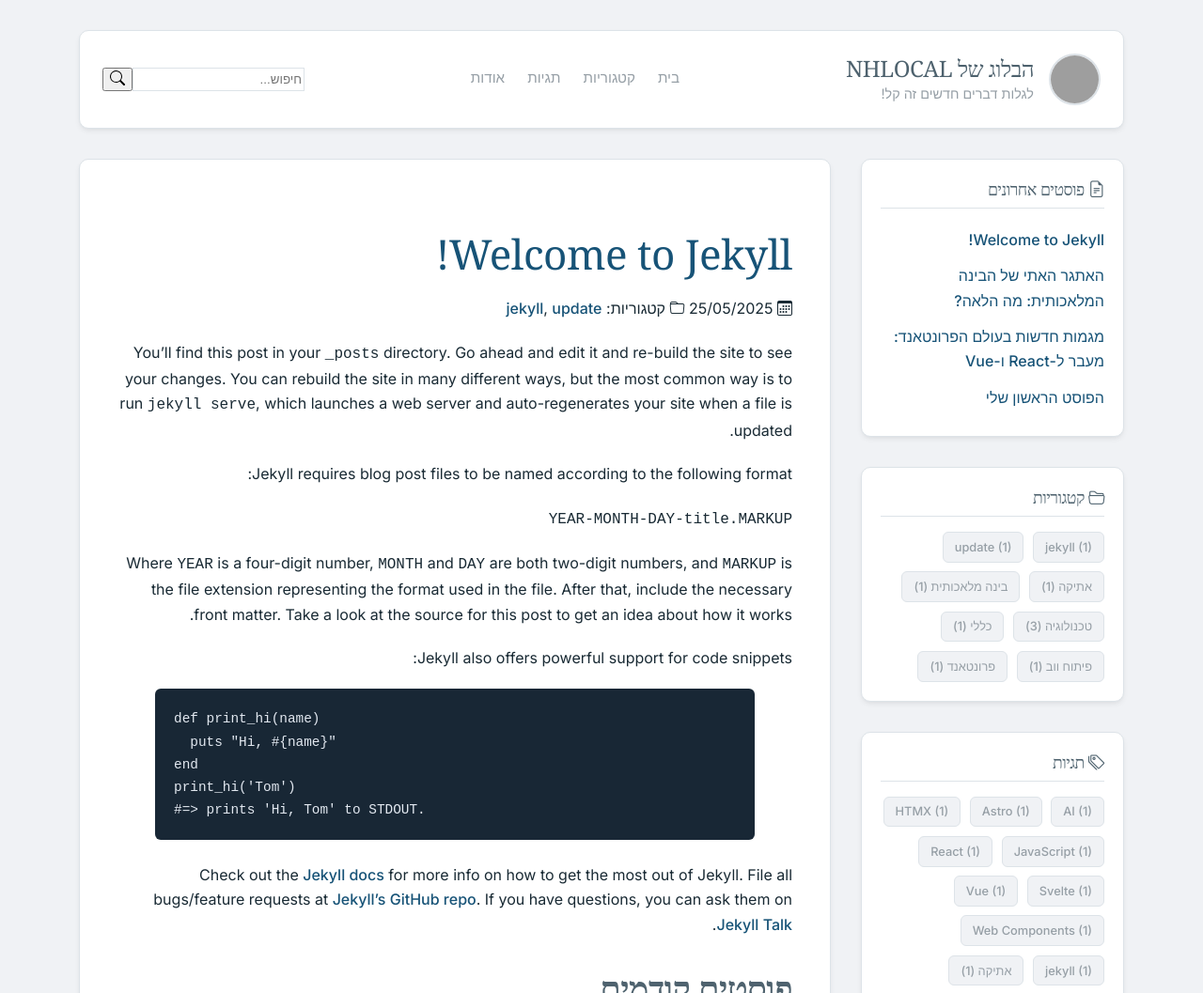
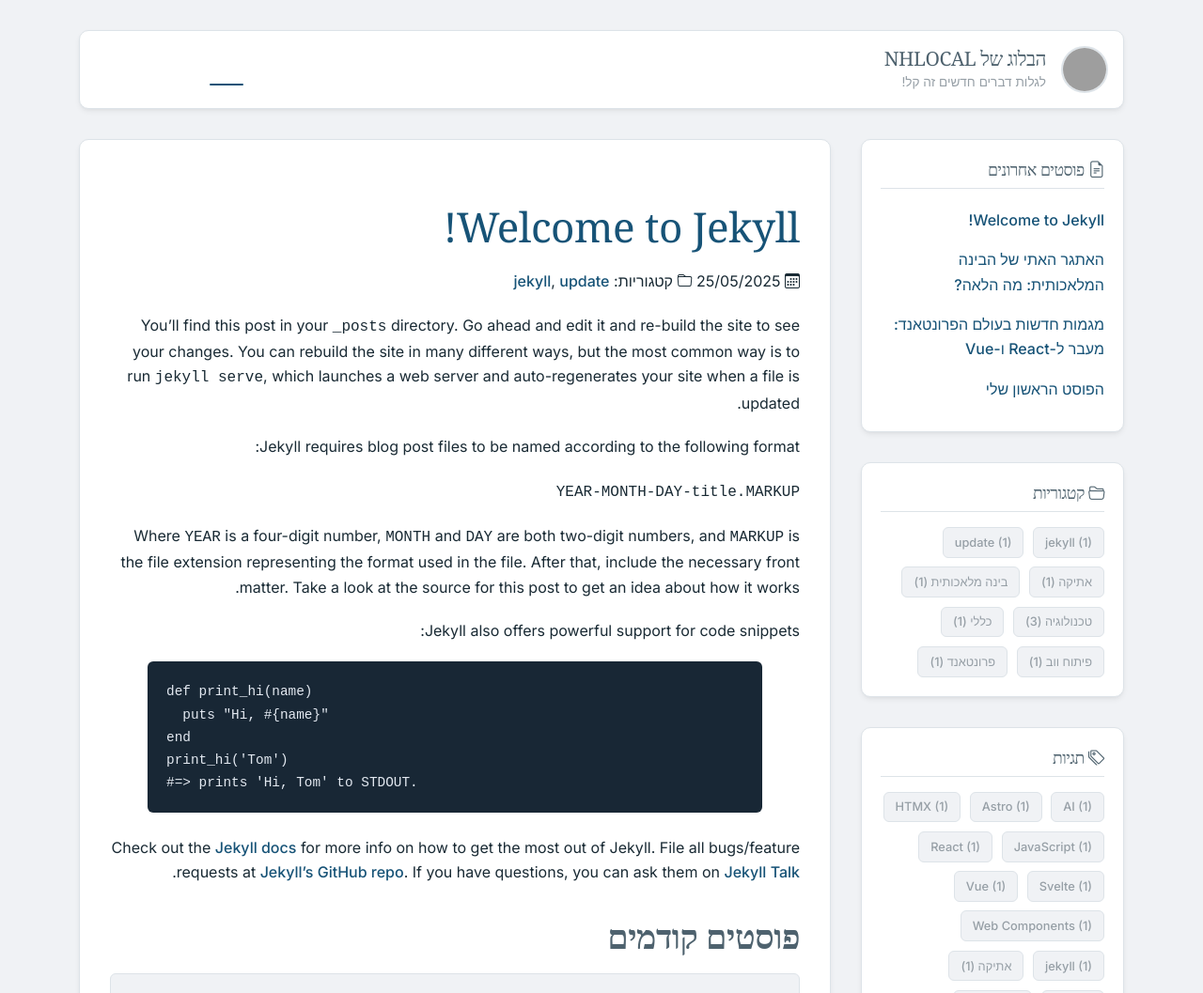
Before and after one commit to NHLOCAL/blog, a Jekyll site: the page built from docs/index.html, in a window 1280 px wide, cut to the strip 0-1057 px from the top of the page. Shown: the whole strip at 94% size. Built offline with Jekyll 4.4.1, drawn with Linux system fonts in a browser that asks for light colours; some web fonts are replaced.

Commit message:
עיצוב רספונסיבי משופר

```diff
--- a/docs/_includes/header.html
+++ b/docs/_includes/header.html
@@ -2,7 +2,9 @@
   <div class="header-content">
     <div class="site-branding">
       {% if site.custom_settings.profile_image %}
-      <img src="{{ site.custom_settings.profile_image | relative_url }}" alt="תמונת פרופיל" class="profile-image">
+      <a href="{{ "/" | relative_url }}" class="profile-link">
+        <img src="{{ site.custom_settings.profile_image | relative_url }}" alt="תמונת פרופיל" class="profile-image">
+      </a>
       {% endif %}
       <div class="site-titles">
         <h1 class="site-title"><a href="{{ "/" | relative_url }}">{{ site.title | escape }}</a></h1>
@@ -16,15 +18,14 @@
         <a href="{{ "/" | relative_url }}">בית</a>
         <a href="{{ "/categories/" | relative_url }}">קטגוריות</a>
         <a href="{{ "/tags/" | relative_url }}">תגיות</a>
+        <a href="{{ "/search/" | relative_url }}">חיפוש</a>
         <a href="{{ "/about/" | relative_url }}">אודות</a>
     </nav>
 
-    <div class="search-container">
-      <!-- שדה חיפוש ב-Header - מפנה לדף החיפוש -->
-      <form id="header-search-form" class="search-form" action="{{ "/search/" | relative_url }}" method="get">
-          <input type="text" id="header-search-input" name="query" placeholder="חיפוש..." aria-label="חיפוש" autocomplete="off">
-          <button type="submit" aria-label="בצע חיפוש"><svg xmlns="http://www.w3.org/2000/svg" width="16" height="16" fill="currentColor" class="bi bi-search" viewBox="0 0 16 16"><path d="M11.742 10.344a6.5 6.5 0 1 0-1.397 1.398h-.001c.03.04.062.078.098.115l3.85 3.85a1 1 0 0 0 1.415-1.414l-3.85-3.85a1.007 1.007 0 0 0-.115-.1zM12 6.5a5.5 5.5 0 1 1-11 0 5.5 5.5 0 0 1 11 0z"/></svg></button>
-      </form>
-    </div>
+    <button id="menu-toggle" class="menu-toggle-button" aria-label="פתח תפריט" aria-controls="site-nav" aria-expanded="false">
+      <span class="bar"></span>
+      <span class="bar"></span>
+      <span class="bar"></span>
+    </button>
   </div>
 </header>
--- a/docs/_layouts/default.html
+++ b/docs/_layouts/default.html
@@ -15,7 +15,7 @@
   <link rel="preconnect" href="https://fonts.gstatic.com" crossorigin>
   <link href="https://fonts.googleapis.com/css2?family=Frank+Ruhl+Libre:wght@400;700&family=Inter:wght@400;500;700&display=swap" rel="stylesheet">
 
-  <!-- הוספת ספריית אייקונים -->
+
   <link rel="stylesheet" href="https://cdn.jsdelivr.net/npm/bootstrap-icons@1.11.3/font/bootstrap-icons.min.css">
 
   <link rel="stylesheet" href="{{ "/assets/css/main.css" | relative_url }}">
@@ -36,5 +36,6 @@
     {% include footer.html %}
   </div>
 
+  <script src="{{ "/assets/js/main.js" | relative_url }}"></script>
 </body>
 </html>
--- a/docs/_sass/_base.scss
+++ b/docs/_sass/_base.scss
@@ -18,6 +18,8 @@
   padding: 0;
   direction: rtl;
   text-align: start;
+  // **IMPROVEMENT:** Prevent horizontal scroll caused by breaking elements
+  overflow-x: hidden;
 }
 
 h1, h2, h3, h4, h5, h6 {
@@ -53,7 +55,7 @@
   }
 }
 
-// Animated underline for links inside post content
+
 .post-content a {
   position: relative;
   text-decoration: none;
--- a/docs/_sass/_layout.scss
+++ b/docs/_sass/_layout.scss
@@ -1,220 +1,134 @@
 // =============================================================================
-// Layout SCSS - Rewritten for Enhanced Responsiveness
+// Layout SCSS - Final Responsive Version with Restored Original Styles
 // =============================================================================
 
-// --- Main Container ---
-// Sets the maximum width for the entire site content.
+// --- Global Layout Structure ---
 .container {
   max-width: $content-width + $sidebar-width + ($spacing-unit * 4);
   margin: 0 auto;
   padding: 0 $spacing-unit;
 }
 
+body.nav-open {
+  overflow: hidden; // Prevent scrolling when mobile nav is open
+}
+
 
 // --- Site Header ---
-// The main header bar containing branding, navigation, and search.
 .site-header {
-  margin: $spacing-unit * 2 0;
-  padding: $spacing-unit * 1.5;
+  margin: $spacing-unit 0;
+  padding: $spacing-unit;
   background-color: $color-white;
   border-radius: $border-radius-large;
   border: 1px solid $color-border;
   box-shadow: $box-shadow;
 
-  .header-content {
-    display: flex;
-    justify-content: space-between;
-    align-items: center;
-    gap: $spacing-unit * 1.5;
+  .header-content { display: flex; justify-content: space-between; align-items: center; }
+  .site-branding { display: flex; align-items: center; gap: $spacing-unit; }
+  .profile-image { width: 50px; height: 50px; border-radius: 50%; border: 2px solid $color-border; }
+  .site-titles {
+    .site-title { margin: 0; font-size: 1.3rem; a { color: $color-heading; } }
+    .site-description { margin: 0; font-size: 0.85rem; color: $color-text-secondary; }
   }
+}
 
-  .site-branding {
-    display: flex;
-    align-items: center;
-    gap: $spacing-unit;
+// --- Mobile Navigation (Hamburger Menu) ---
+.menu-toggle-button {
+  display: flex; flex-direction: column; justify-content: space-around;
+  width: 30px; height: 30px; background: transparent; border: none; cursor: pointer; padding: 0;
+  z-index: 1001;
+  .bar { width: 100%; height: 3px; background-color: $color-heading; border-radius: 3px; transition: all 0.3s ease-in-out; }
+  &.is-active .bar:nth-child(1) { transform: translateY(8px) rotate(45deg); }
+  &.is-active .bar:nth-child(2) { opacity: 0; }
+  &.is-active .bar:nth-child(3) { transform: translateY(-8px) rotate(-45deg); }
+}
+
+.site-nav {
+  position: fixed; top: 0; right: 0; width: 100%; height: 100%;
+  background-color: rgba($color-dark-navy, 0.98); backdrop-filter: blur(5px);
+  display: flex; flex-direction: column; align-items: center; justify-content: center;
+  transform: translateX(100%); transition: transform 0.4s cubic-bezier(0.23, 1, 0.32, 1);
+  z-index: 1000;
+  a {
+    color: $color-white; font-size: 1.75rem; font-weight: 700; margin: $spacing-unit 0;
+    opacity: 0; transform: translateY(20px); transition: opacity 0.3s ease, transform 0.3s ease;
   }
+}
 
-  .profile-image {
-    width: 55px;
-    height: 55px;
-    border-radius: 50%;
-    border: 2px solid $color-border;
-  }
-
-  .site-titles {
-    .site-title {
-      margin: 0;
-      font-size: 1.5rem;
-      a { color: $color-heading; &:hover { color: $color-accent; text-decoration: none; } }
-    }
-    .site-description { margin: 0; font-size: 0.9rem; color: $color-text-secondary; }
-  }
-
-  .site-nav {
-    display: flex;
-    gap: $spacing-unit * 1.5;
-    a {
-      font-family: $font-primary;
-      font-weight: 500;
-      font-size: 0.95rem;
-      color: $color-text-secondary;
-      position: relative;
-      padding-bottom: $spacing-unit * 0.25;
-      transition: color 0.3s ease;
-
-      &:hover {
-        color: $color-heading;
-        &::after { width: 100%; }
-      }
-
-      &::after {
-        content: '';
-        position: absolute;
-        bottom: -2px;
-        right: 0;
-        width: 0;
-        height: 2px;
-        background-color: $color-accent;
-        transition: width 0.3s ease;
-        border-radius: 2px;
-      }
-    }
-  }
-
-  .search-container .search-form {
-    display: flex;
-    input[type="text"] {
-      border: 1px solid $color-border;
-      &:focus {
-        border-color: $color-accent;
-        box-shadow: 0 0 0 3px rgba($color-accent, 0.1);
-      }
-    }
+body.nav-open .site-nav {
+  transform: translateX(0);
+  a { opacity: 1; transform: translateY(0);
+    @for $i from 1 through 5 { &:nth-child(#{$i}) { transition-delay: #{0.1 + $i * 0.05}s; } }
   }
 }
 
 
-// --- Main Layout Wrapper ---
-// This is the primary flex container for the two main columns: content and sidebar.
+// --- Main Content & Sidebar Layout ---
 .main-content-wrapper {
-  display: flex;
-  flex-direction: row-reverse; // Sidebar on the right
-  gap: $spacing-unit * 2;
-  align-items: flex-start;
+  display: flex; flex-direction: column; gap: $spacing-unit * 2; margin-top: $spacing-unit;
+}
+
+.content-area, .sidebar-section {
+  background: $color-white; border-radius: $border-radius-large;
+  border: 1px solid $color-border; box-shadow: $box-shadow;
+}
+.content-area { padding: $spacing-unit * 2; }
+
+
+// --- Sidebar ---
+.sidebar {
+  width: 100%; display: flex; flex-direction: column; gap: $spacing-unit * 2;
+}
+.sidebar-section {
+    padding: $spacing-unit * 1.25;
+    h4 {
+      margin-top: 0; margin-bottom: $spacing-unit; padding-bottom: $spacing-unit * 0.5;
+      border-bottom: 1px solid $color-border; font-size: 1.1rem;
+      a { color: inherit; &:hover { text-decoration: none; color: $color-accent; } }
+    }
+    ul { list-style: none; padding: 0; margin: 0; }
+
+    // **RESTORED**: Link hover animation for sidebar links
+    ul.custom-links-list li a, .recent-posts-list li a {
+      position: relative; display: inline-block; padding: $spacing-unit * 0.25 0;
+      &:hover {
+        text-decoration: none; color: $color-accent;
+        &::after { width: 100%; }
+      }
+      &::after {
+        content: ''; position: absolute; bottom: 0; right: 0; width: 0; height: 1px;
+        background-color: $color-accent; transition: width 0.3s ease;
+      }
+    }
+    .tags-list, .categories-list-flex { // Styles for tag/category badges
+      display: flex; flex-wrap: wrap; gap: $spacing-unit * 0.6;
+      .tag-item, .category-item-badge {
+        font-size: 0.8rem; background-color: $color-background; color: $color-text-secondary;
+        padding: $spacing-unit * 0.3 $spacing-unit * 0.75; border-radius: $border-radius;
+        border: 1px solid $color-border; font-weight: 500; transition: $transition-base;
+        &:hover {
+          background-color: $color-accent; border-color: $color-accent; color: $color-white;
+          text-decoration: none; transform: translateY(-2px); box-shadow: $box-shadow-sm;
+        }
+      }
+    }
 }
 
 
-// --- Content Area ---
-// The main content area card (posts, pages).
-.content-area {
-  flex: 1; // Takes up the remaining space
-  min-width: 0; // Prevents flexbox overflow issues
-  background: $color-white;
-  padding: $spacing-unit * 2.5;
-  border-radius: $border-radius-large;
-  border: 1px solid $color-border;
-  box-shadow: $box-shadow;
-}
-
-
-// --- Sidebar ---
-// The sidebar container. On desktop, it's a fixed-width column.
-// On smaller screens, it becomes a responsive grid.
-.sidebar {
-  width: $sidebar-width;
-  flex-shrink: 0;
-  display: flex;
-  flex-direction: column;
-  gap: $spacing-unit * 2; // Space between sidebar widgets
-
-  .sidebar-section {
-    background-color: $color-white;
-    padding: $spacing-unit * 1.25;
-    border-radius: $border-radius-large;
-    border: 1px solid $color-border;
-    box-shadow: $box-shadow;
-
-    h4 {
-      margin-top: 0;
-      margin-bottom: $spacing-unit;
-      padding-bottom: $spacing-unit * 0.5;
-      border-bottom: 1px solid $color-border;
-      font-size: 1.1rem;
-
-      a {
-        color: inherit;
-        &:hover { text-decoration: none; color: $color-accent; }
-      }
-    }
-
-    ul { list-style: none; padding: 0; margin: 0; }
-    li { margin-bottom: $spacing-unit * 0.25; }
-
-    ul.custom-links-list li a,
-    .recent-posts-list li a {
-      // Link hover effect
-      position: relative;
-      display: inline-block;
-      padding: $spacing-unit * 0.25 0;
-      &:hover {
-        text-decoration: none;
-        color: $color-accent;
-        &::after { width: 100%; }
-      }
-      &::after {
-        content: ''; position: absolute; bottom: 0; right: 0;
-        width: 0; height: 1px;
-        background-color: $color-accent;
-        transition: width 0.3s ease;
-      }
-    }
-
-    .tags-list, .categories-list-flex {
-      display: flex;
-      flex-wrap: wrap;
-      gap: $spacing-unit * 0.6;
-      .tag-item, .category-item-badge {
-        font-size: 0.8rem;
-        background-color: $color-background;
-        color: $color-text-secondary;
-        padding: $spacing-unit * 0.3 $spacing-unit * 0.75;
-        border-radius: $border-radius;
-        border: 1px solid $color-border;
-        font-weight: 500;
-        transition: $transition-base;
-        &:hover {
-          background-color: $color-accent;
-          border-color: $color-accent;
-          color: $color-white;
-          text-decoration: none;
-          transform: translateY(-2px);
-          box-shadow: $box-shadow-sm;
-        }
-      }
-    }
-  }
-}
-
-
-// --- Post Summaries (for lists on home, category, and tag pages) ---
-.post-list {
-  padding: 0;
-  margin: 0;
-  list-style: none;
-}
-
+// --- Post Summaries ---
+.post-list { padding: 0; margin: 0; list-style: none; }
 .post-summary {
-  display: flex; // Use flexbox for horizontal layout on larger screens
-  gap: $spacing-unit * 1.5;
+  // **RESTORED**: Original card styling
   padding: $spacing-unit * 1.5;
   border-radius: $border-radius;
-  border: 1px solid transparent; // Transparent border to prevent layout shifts on hover
+  border: 1px solid $color-border;
   background-color: $color-background;
   transition: $transition-base;
+  display: flex;
+  flex-direction: column; // Mobile-first: start as a vertical stack
+  gap: $spacing-unit;
 
-  &:not(:last-child) {
-    margin-bottom: $spacing-unit * 1.5;
-  }
+  &:not(:last-child) { margin-bottom: $spacing-unit * 1.5; }
 
   &:hover {
     border-color: $color-soft-grey;
@@ -223,33 +137,21 @@
   }
 
   .post-thumbnail {
-    flex-shrink: 0;
-    width: 150px;
-    height: 100px;
-    a, img { display: block; width: 100%; height: 100%; }
-    img { object-fit: cover; border-radius: $border-radius-small; }
+    width: 100%;
+    height: 200px;
+    img { width: 100%; height: 100%; object-fit: cover; border-radius: $border-radius-small; }
   }
 
-  &.no-thumbnail .post-summary-content {
-    // Ensure content without a thumbnail aligns correctly
-    width: 100%;
-  }
-
+  // **RESTORED**: Original "Read More" link animation
   .read-more {
-    display: inline-block;
-    font-weight: 700;
-    // Hover effect for "Read More"
-    position: relative;
+    position: relative; display: inline-block; font-weight: 700;
     &:hover {
-      text-decoration: none;
-      color: $color-accent-hover;
+      text-decoration: none; color: $color-accent-hover;
       &::after { width: 100%; }
     }
     &::after {
-      content: ''; position: absolute; bottom: -1px; right: 0;
-      width: 0; height: 1.5px;
-      background-color: $color-accent-hover;
-      transition: width 0.3s ease;
+      content: ''; position: absolute; bottom: -1px; right: 0; width: 0; height: 1.5px;
+      background-color: $color-accent-hover; transition: width 0.3s ease;
     }
   }
 }
@@ -257,88 +159,60 @@
 
 // --- Site Footer ---
 .site-footer {
-  padding: $spacing-unit * 3 0;
-  margin-top: $spacing-unit * 2;
-  text-align: center;
-  font-size: 0.9rem;
-  color: $color-text-secondary;
+  padding: $spacing-unit * 3 0; margin-top: $spacing-unit * 2; text-align: center;
+  font-size: 0.9rem; color: $color-text-secondary;
 }
 
 
 // =============================================================================
-// Responsive Design - Media Queries
+// Desktop & Tablet Overrides (using min-width)
 // =============================================================================
 
-// --- Large Breakpoint (Tablets in landscape, smaller desktops) ---
-@media (max-width: $breakpoint-lg) {
-  .main-content-wrapper {
-    flex-direction: column; // Stack main content on top of the sidebar
-  }
+@media (min-width: $breakpoint-md) {
+  .site-header { margin: $spacing-unit * 2 0; }
 
-  // **IMPROVEMENT**: The sidebar now becomes a responsive grid container.
-  // Instead of a single long column, widgets will arrange themselves
-  // into columns if space allows, which is ideal for tablets.
-  .sidebar {
-    width: 100%;
-    display: grid;
-    grid-template-columns: repeat(auto-fit, minmax(280px, 1fr));
-    gap: $spacing-unit * 2;
-  }
-
-  .sidebar .sidebar-section {
-    margin-bottom: 0; // Gap is now handled by the parent grid
+  .post-summary {
+    flex-direction: row; // Switch to horizontal layout for tablets and up
+    gap: $spacing-unit * 1.5;
+    .post-thumbnail { flex-shrink: 0; width: 150px; height: 100px; }
   }
 }
 
+// On large screens, hide mobile menu and show desktop nav
+@media (min-width: $breakpoint-lg) {
+  // Hide hamburger button
+  .menu-toggle-button { display: none; }
 
-// --- Medium Breakpoint (Tablets in portrait, large phones) ---
-@media (max-width: $breakpoint-md) {
-  html {
-    font-size: 15px; // Adjust base font size for better readability
+  // **RESTORED & FIXED**: Restore desktop navigation with original styles
+  .site-nav {
+    position: static; transform: none; flex-direction: row;
+    width: auto; height: auto; background: none; backdrop-filter: none;
+    z-index: auto; gap: $spacing-unit * 1.5;
+
+    a {
+      font-family: $font-primary; font-size: 0.95rem; color: $color-text-secondary;
+      font-weight: 500; margin: 0; opacity: 1; transform: none;
+      position: relative; padding-bottom: $spacing-unit * 0.25;
+      transition: color 0.3s ease;
+
+      &:hover {
+        color: $color-heading;
+        text-decoration: none;
+        &::after { width: 100%; }
+      }
+      // The underline animation
+      &::after {
+        content: ''; position: absolute; bottom: -2px; right: 0; width: 0;
+        height: 2px; background-color: $color-accent;
+        transition: width 0.3s ease; border-radius: 2px;
+      }
+    }
   }
 
-  .site-header .header-content {
-    flex-direction: column;
-    align-items: stretch; // Items stretch to full width
-    gap: $spacing-unit;
+  // Restore main layout
+  .main-content-wrapper {
+    flex-direction: row-reverse; align-items: flex-start;
   }
-
-  .site-header .search-container {
-      order: -1; // **IMPROVEMENT**: Move search bar to the top for better mobile UX
-      width: 100%;
-  }
-
-  .site-header .site-branding {
-      align-self: flex-start;
-  }
-
-  .site-header .site-nav {
-    flex-wrap: wrap; // Allow nav links to wrap onto the next line
-    justify-content: flex-start;
-    gap: $spacing-unit;
-  }
-
-  // On medium screens, post summaries stack vertically
-  .post-summary {
-    flex-direction: column;
-    .post-thumbnail {
-      width: 100%;
-      height: 200px; // A taller image for vertical layout
-    }
-  }
+  .content-area { flex: 1; min-width: 0; }
+  .sidebar { width: $sidebar-width; flex-shrink: 0; }
 }
-
-
-// --- Small Breakpoint (Mobile phones) ---
-@media (max-width: $breakpoint-sm) {
-  h1, .homepage .post-latest .post-title { font-size: 2.1rem; }
-  h2 { font-size: 1.8rem; }
-
-  .content-area, .sidebar .sidebar-section {
-    // Reduce padding on the smallest screens
-    padding: $spacing-unit * 1.5;
-  }
-
-  // On mobile, the sidebar grid will naturally become a single column
-  // due to the minmax() function, so no extra rules are needed here.
-}
--- /dev/null
+++ b/docs/assets/js/main.js
@@ -0,0 +1,17 @@
+document.addEventListener('DOMContentLoaded', function () {
+    const menuToggle = document.getElementById('menu-toggle');
+    const siteNav = document.querySelector('.site-nav');
+    const body = document.body;
+
+    if (menuToggle && siteNav) {
+        menuToggle.addEventListener('click', function () {
+            // Toggle classes for active state
+            menuToggle.classList.toggle('is-active');
+            body.classList.toggle('nav-open');
+
+            // Toggle ARIA attributes for accessibility
+            const isExpanded = menuToggle.getAttribute('aria-expanded') === 'true';
+            menuToggle.setAttribute('aria-expanded', !isExpanded);
+        });
+    }
+});
```
Also changed, not shown: docs/_posts/o1-realese-new-ai-age.md (added, +75 -0 lines), docs/assets/js/search.js (deleted, +0 -108 lines).
